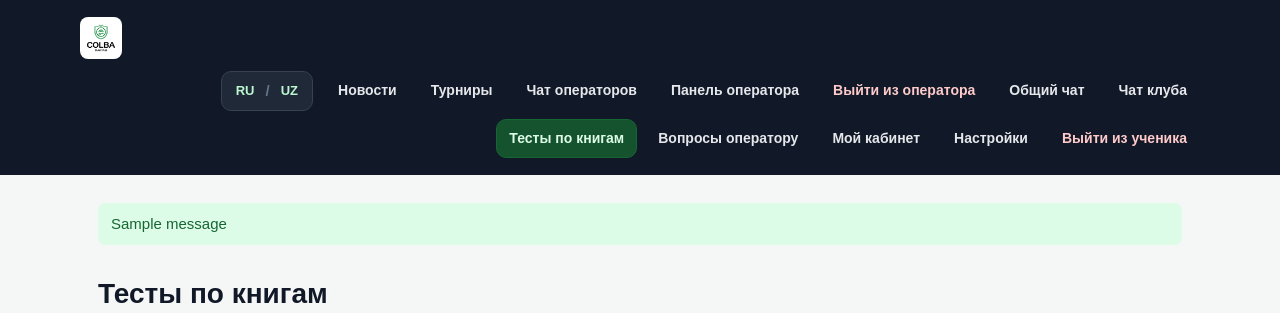
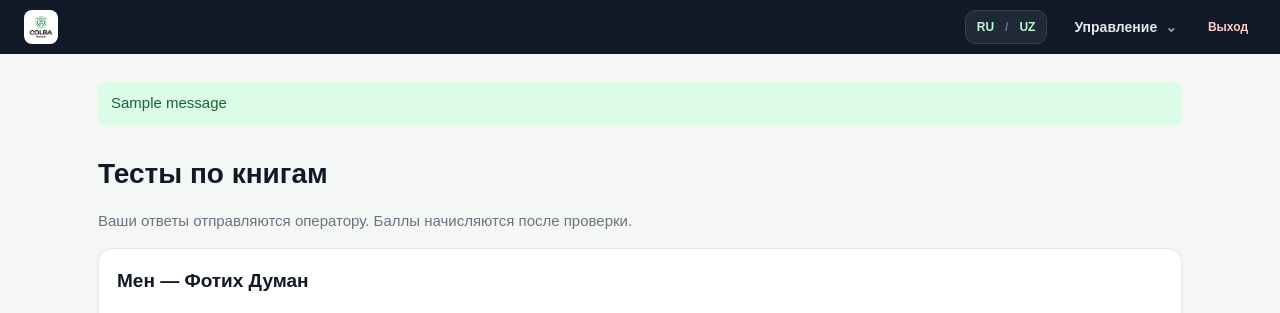
Before and after one commit to zerolyte/COLBA-CLUBS, a Flask app: page /books in a window 1280 px wide. Shown: the top 313 px of the page. Run offline with Flask 3, Linux system fonts and the light colour scheme; the visitor is signed in with stand-in values (Sample User, id 1); tables that the repository leaves empty hold one stand-in row (values such as "Sample post"); one stand-in notice (Sample message) is shown; some libraries are stand-ins or nearby versions.

Commit message:
Add files via upload

```diff
--- a/static/style.css
+++ b/static/style.css
@@ -84,3 +84,31 @@ header{flex-wrap:wrap;align-items:center}
 .chat-compose{display:grid;grid-template-columns:1fr auto;gap:10px;border-top:1px solid #e5e7eb;padding-top:14px}
 .chat-compose textarea{width:100%;min-width:0}
 @media(max-width:600px){.chat-compose{grid-template-columns:1fr}.chat-meta time{margin-left:0}}
+
+
+/* Compact header/navigation: reduce the tall two-row menu */
+header{padding:8px clamp(12px,2vw,24px);gap:8px;align-items:center}
+.brand{gap:7px;font-size:17px}
+.brand-logo{width:34px;height:34px}
+.main-nav{gap:3px;align-items:center}
+.main-nav .nav-link{min-height:30px;padding:5px 7px;font-size:12px;border-radius:7px}
+.lang-switch{padding:5px 7px;font-size:12px}
+.lang-switch a{font-size:12px}
+@media(max-width:850px){header{padding:8px 12px;gap:6px}.main-nav{gap:4px}}
+@media(max-width:520px){header{padding:7px 10px}.main-nav .nav-link{min-height:30px;padding:5px 7px;font-size:12px}.lang-switch{min-height:30px;padding:5px 7px}}
+
+/* Group navigation links into compact dropdown menus */
+.main-nav{gap:10px;overflow:visible}
+.nav-menu{position:relative;display:inline-block;z-index:30}
+.nav-menu summary{list-style:none;cursor:pointer;display:flex;align-items:center;gap:8px;min-height:38px;padding:7px 13px;border-radius:9px;color:#e5e7eb;font-size:14px;font-weight:700;white-space:nowrap}
+.nav-menu summary::-webkit-details-marker{display:none}
+.nav-menu summary::after{content:'⌄';font-size:14px;color:#9ca3af;transition:transform .15s ease}
+.nav-menu[open] summary::after{transform:rotate(180deg)}
+.nav-menu summary:hover,.nav-menu[open] summary{background:#263449;color:#fff}
+.nav-dropdown{position:absolute;top:calc(100% + 8px);left:0;min-width:225px;max-width:min(320px,calc(100vw - 28px));padding:10px;background:#242424;border:1px solid #3a3a3a;border-radius:16px;box-shadow:0 14px 34px #0005;display:flex;flex-direction:column;gap:3px;z-index:50}
+.nav-dropdown .nav-link{display:flex;justify-content:flex-start;white-space:normal;min-height:38px;padding:9px 12px;font-size:14px;border-radius:8px;color:#e5e7eb}
+.nav-dropdown .nav-link:hover{background:#363636;border-color:transparent}
+.nav-dropdown .nav-highlight{background:#14532d;color:#dcfce7}
+.nav-dropdown .nav-exit{color:#fecaca}
+@media(max-width:850px){.main-nav{width:100%;justify-content:flex-start}.nav-dropdown{left:0}}
+@media(max-width:520px){.nav-menu summary{min-height:36px;padding:6px 10px;font-size:13px}.nav-dropdown{min-width:205px}.nav-dropdown .nav-link{font-size:13px}}
--- a/templates/base.html
+++ b/templates/base.html
@@ -1,19 +1,40 @@
 <!doctype html><html lang="{{ 'uz' if current_language == 'uz' else 'ru' }}"><head><meta charset="utf-8"><meta name="viewport" content="width=device-width,initial-scale=1"><title>COLBA CLUBS</title><link rel="stylesheet" href="{{ url_for('static',filename='style.css') }}"></head><body><header><div class="brand"><img src="{{ url_for('static',filename='colba-logo.png') }}" alt="COLBA Maktabi" class="brand-logo"><span class="brand-name">COLBA CLUBS</span></div><nav class="main-nav">
 <span class="lang-switch"><a href="{{ url_for('set_language', lang='ru') }}">RU</a><span class="lang-divider">/</span><a href="{{ url_for('set_language', lang='uz') }}">UZ</a></span>
+{% if session.get('operator_id') %}
+<details class="nav-menu">
+<summary>{{ 'Boshqaruv' if current_language == 'uz' else 'Управление' }}</summary>
+<div class="nav-dropdown">
+<a class="nav-link" href="{{ url_for('operator_chat') }}">{{ 'Operatorlar chati' if current_language == 'uz' else 'Чат операторов' }}</a>
+<a class="nav-link" href="{{ url_for('operator_dashboard') }}">{{ 'Operator paneli' if current_language == 'uz' else 'Панель оператора' }}</a>
+</div>
+</details>
+<a class="nav-link nav-exit" href="{{ url_for('operator_logout') }}">{{ 'Chiqish' if current_language == 'uz' else 'Выход' }}</a>
+{% elif session.get('user_id') %}
+<details class="nav-menu">
+<summary>{{ 'Ta’lim' if current_language == 'uz' else 'Обучение' }}</summary>
+<div class="nav-dropdown">
+<a class="nav-link" href="{{ url_for('news_catalog') }}">{{ 'Yangiliklar' if current_language == 'uz' else 'Новости' }}</a>
+<a class="nav-link nav-highlight" href="{{ url_for('book_quizzes') }}">{{ 'Kitob testlari' if current_language == 'uz' else 'Тесты по книгам' }}</a>
+<a class="nav-link" href="{{ url_for('tournaments_catalog') }}">{{ 'Turnirlar' if current_language == 'uz' else 'Турниры' }}</a>
+</div>
+</details>
+<details class="nav-menu">
+<summary>{{ 'Messenjer' if current_language == 'uz' else 'Мессенджер' }}</summary>
+<div class="nav-dropdown">
+<a class="nav-link" href="{{ url_for('public_chat') }}">{{ 'Umumiy chat' if current_language == 'uz' else 'Общий чат' }}</a>
+<a class="nav-link" href="{{ url_for('club_chat') }}">{{ 'Klub chati' if current_language == 'uz' else 'Чат клуба' }}</a>
+</div>
+</details>
+<details class="nav-menu">
+<summary>{{ 'Sozlamalar' if current_language == 'uz' else 'Настройки' }}</summary>
+<div class="nav-dropdown">
+<a class="nav-link" href="{{ url_for('user_messages') }}">{{ 'Operatorga savollar' if current_language == 'uz' else 'Вопросы оператору' }}</a>
+<a class="nav-link" href="{{ url_for('user_dashboard') }}">{{ 'Shaxsiy kabinet' if current_language == 'uz' else 'Личный кабинет' }}</a>
+</div>
+</details>
+<a class="nav-link nav-exit" href="{{ url_for('user_logout') }}">{{ 'Chiqish' if current_language == 'uz' else 'Выход' }}</a>
+{% else %}
 <a class="nav-link" href="{{ url_for('news_catalog') }}">{{ _('Новости') }}</a>
 <a class="nav-link" href="{{ url_for('tournaments_catalog') }}">{{ _('Турниры') }}</a>
-{% if session.get('operator_id') %}
-<a class="nav-link" href="{{ url_for('operator_chat') }}">{{ 'Operatorlar chati' if current_language == 'uz' else 'Чат операторов' }}</a>
-<a class="nav-link" href="{{ url_for('operator_dashboard') }}">{{ _('Панель оператора') }}</a>
-<a class="nav-link nav-exit" href="{{ url_for('operator_logout') }}">{{ _('Выйти из оператора') }}</a>
 {% endif %}
-{% if session.get('user_id') %}
-<a class="nav-link" href="{{ url_for('public_chat') }}">{{ 'Umumiy chat' if current_language == 'uz' else 'Общий чат' }}</a>
-<a class="nav-link" href="{{ url_for('club_chat') }}">{{ 'Klub chati' if current_language == 'uz' else 'Чат клуба' }}</a>
-<a class="nav-link nav-highlight" href="{{ url_for('book_quizzes') }}">{{ 'Kitob testlari' if current_language == 'uz' else 'Тесты по книгам' }}</a>
-<a class="nav-link" href="{{ url_for('user_messages') }}">{{ 'Savollar' if current_language == 'uz' else 'Вопросы оператору' }}</a>
-<a class="nav-link" href="{{ url_for('user_dashboard') }}">{{ _('Мой кабинет') }}</a>
-<a class="nav-link" href="{{ url_for('user_settings') }}">{{ 'Sozlamalar' if current_language == 'uz' else 'Настройки' }}</a>
-<a class="nav-link nav-exit" href="{{ url_for('user_logout') }}">{{ _('Выйти из ученика') }}</a>
-{% endif %}
-</nav></header>{% with messages=get_flashed_messages() %}{% if messages %}<div class="wrap">{% for m in messages %}<div class="flash">{{m}}</div>{% endfor %}</div>{% endif %}{% endwith %}{% block body %}{% endblock %}</body></html>
+</nav></header></header>{% with messages=get_flashed_messages() %}{% if messages %}<div class="wrap">{% for m in messages %}<div class="flash">{{m}}</div>{% endfor %}</div>{% endif %}{% endwith %}{% block body %}{% endblock %}</body></html>
```
